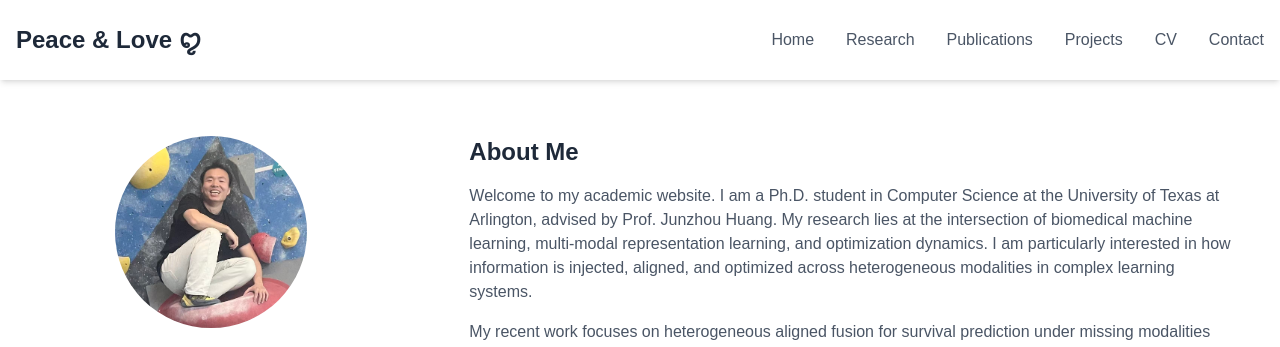
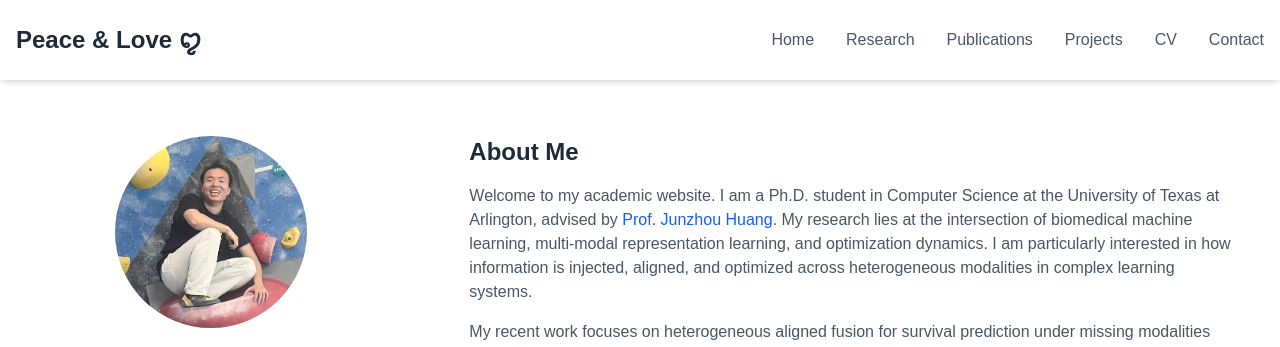
Before and after one commit to zz9tf/zz9tf.github.io, a Next.js app in the folder academic-website/: page / in a window 1280 px wide. Shown: the top 347 px of the page. Built offline with nearby package versions, Linux system fonts and the light colour scheme.

Commit message:
update link

```diff
--- a/academic-website/src/data/siteConfig.ts
+++ b/academic-website/src/data/siteConfig.ts
@@ -19,6 +19,12 @@ export const personalInfo = {
   },
   homeBlurb:
     '\"Understanding how structured information and optimization dynamics shape learning systems.\"',
+};
+
+/** Advisor information (name + homepage URL) */
+export const advisor = {
+  name: "Prof. Junzhou Huang",
+  url: "https://ranger.uta.edu/~huang/",
 };
 
 // CV/Resume Files (PDFs must live in public/; compile zhengzheng_phd_resume.tex → zhengzheng_phd_resume.pdf)
@@ -77,7 +83,8 @@ export const education = [
     degree: "Ph.D. in Computer Science",
     institution: "University of Texas at Arlington",
     period: "Aug. 2024 - Present",
-    advisor: "Prof. Junzhou Huang",
+    advisor: advisor.name,
+    advisorUrl: advisor.url,
     status: "Ph.D. Student",
   },
   {
--- a/academic-website/src/pages/index.tsx
+++ b/academic-website/src/pages/index.tsx
@@ -3,6 +3,7 @@ import Layout from "../components/Layout";
 import {
   personalInfo,
   aboutMe,
+  advisor,
   researchInterests,
   newsItems,
 } from "../data/siteConfig";
@@ -145,7 +146,30 @@ export default function Home() {
               </h2>
               {aboutMe.paragraphs.map((paragraph, index) => (
                 <p key={index} className="text-gray-600 mb-4">
-                  {paragraph}
+                  {index === 0
+                    ? (() => {
+                        const parts = paragraph.split(advisor.name);
+                        return (
+                          <>
+                            {parts.map((part, i) => (
+                              <span key={i}>
+                                {part}
+                                {i < parts.length - 1 && (
+                                  <a
+                                    href={advisor.url}
+                                    target="_blank"
+                                    rel="noopener noreferrer"
+                                    className="text-blue-600 hover:underline"
+                                  >
+                                    {advisor.name}
+                                  </a>
+                                )}
+                              </span>
+                            ))}
+                          </>
+                        );
+                      })()
+                    : paragraph}
                 </p>
               ))}
             </div>
```
